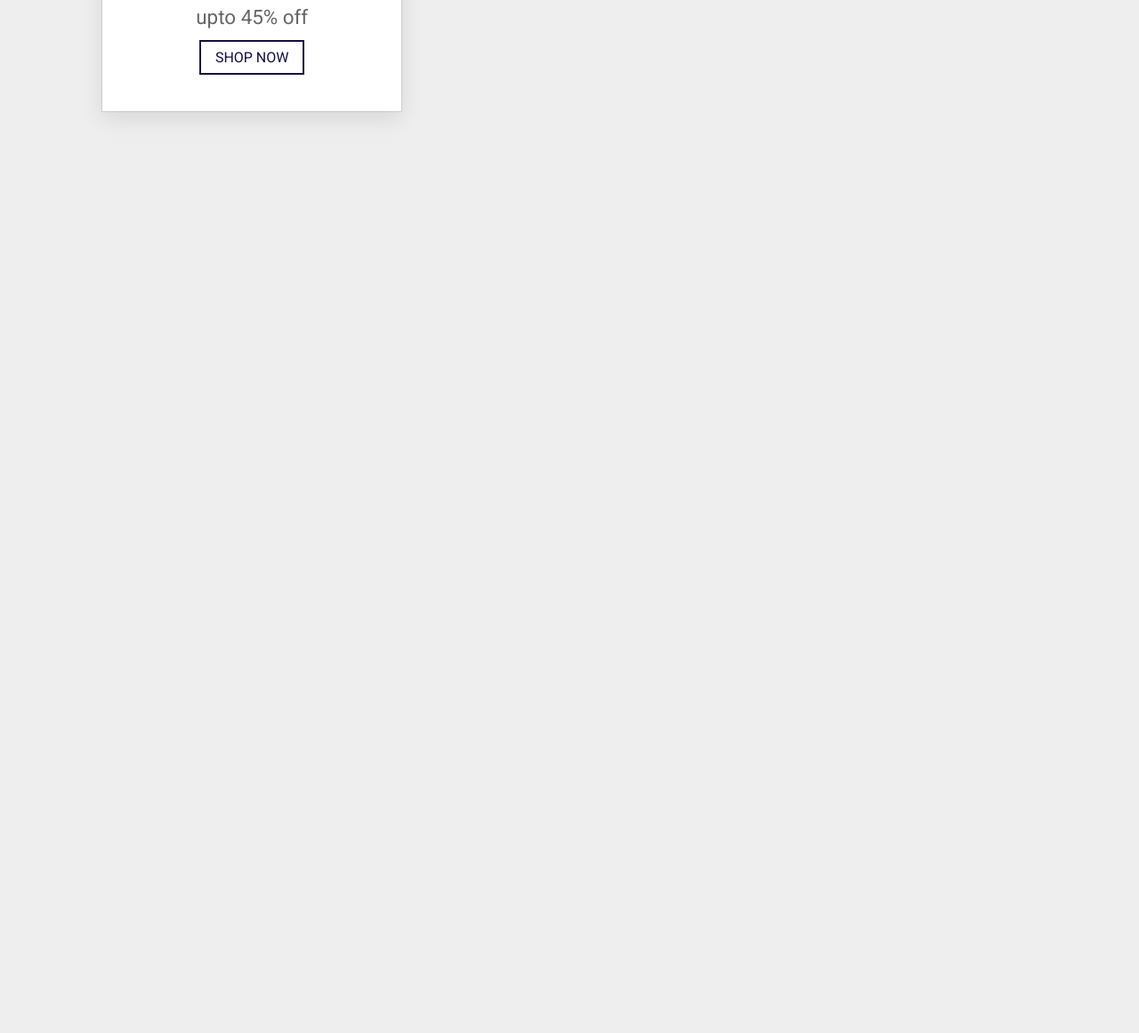
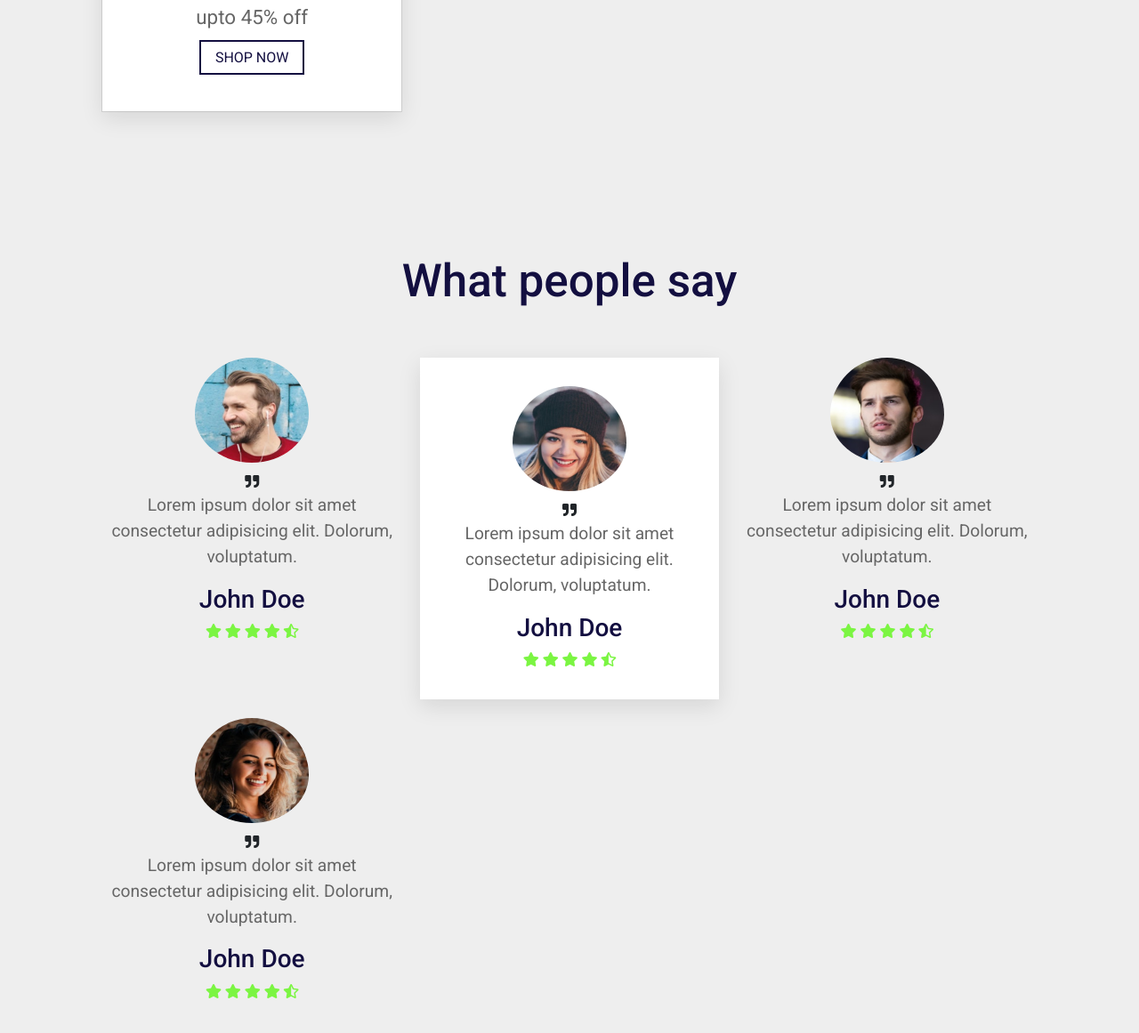
Before and after one commit to fobiero/ecommerce, a plain HTML site: page index.html in a window 1280 px wide. Shown: the part 3446-4607 px from the top of the page at 89% size. Before the commit the page ends 3763 px from the top, so only its background shows below. Drawn offline with nearby package versions, Linux system fonts and the light colour scheme.

Commit message:
finish reviews build

```diff
--- a/css/style.css
+++ b/css/style.css
@@ -310,7 +310,75 @@ section {
 }
 
 
-/* end categores  */
+/* reviews  */
+
+.reviews .review-content {
+    display: grid;
+    grid-template-columns: repeat(auto-fit, minmax(20rem, 1fr));
+    gap: 1.3rem;
+    cursor: pointer;
+}
+
+.reviews .review-content .review-item {
+    text-align: center;
+    align-items: center;
+}
+
+.reviews .review-content .review-item img {
+    border-radius: 50%;
+    height: 8rem;
+    width: 8rem;
+    padding: 0px 0px 10px 0;
+}
+
+.reviews .review-content .review-item h3 {
+    color: var(--black);
+}
+
+.reviews .review-content .review-item p {
+    color: var(--light-color);
+    font-size: 1.2rem;
+}
+
+.active_one {
+    background-color: #fff;
+    padding: 2rem 1rem;
+    box-shadow: var(--box-shadow);
+}
 
 
-/*    Carousel Fade Transition   */
+/* SMALL SCREEN DEVICE  */
+
+@media screen and (max-width:720px) {
+    .header {
+        display: inline-block;
+    }
+    .header .navbar a {
+        font-size: .85rem;
+        padding: 6px 5px;
+    }
+    .header .navbar a:first-child {
+        margin-left: -15px;
+    }
+}
+
+@media screen and (max-width:1260px) {
+    .header {
+        display: inline-block;
+    }
+    .header .navbar a {
+        font-size: .85rem;
+        padding: 6px 5px;
+    }
+    .header .navbar a:first-child {
+        margin-left: -15px;
+    }
+    .title-names {
+        font-size: 3rem;
+        padding: 2rem 0;
+    }
+    .home {
+        background-size: cover;
+        background-position: center;
+    }
+}
--- a/index.html
+++ b/index.html
@@ -259,8 +259,66 @@
     </section>
     <!-- end categories  -->
     <!-- reviews  -->
-    <section class="reviews">
-
+    <section class="reviews" id="reviews">
+        <h1 class="title-names">What people say</h1>
+        <div class="review-content">
+            <div class="review-item">
+                <img src="./image/pic-1.png" alt=""><br>
+                <i class="fas fa-quote-right"></i>
+                <p>Lorem ipsum dolor sit amet consectetur adipisicing elit. Dolorum, voluptatum.</p>
+                <h3>John Doe</h3>
+                <div class="ratings">
+                    <i class="fas fa-star"></i>
+                    <i class="fas fa-star"></i>
+                    <i class="fas fa-star"></i>
+                    <i class="fas fa-star"></i>
+                    <i class="fas fa-star-half-alt"></i>
+                </div>
+            </div>
+            <!-- end first review  -->
+            <div class="review-item active_one">
+                <img src="./image/pic-2.png" alt=""><br>
+                <i class="fas fa-quote-right"></i>
+                <p>Lorem ipsum dolor sit amet consectetur adipisicing elit. Dolorum, voluptatum.</p>
+                <h3>John Doe</h3>
+                <div class="ratings">
+                    <i class="fas fa-star"></i>
+                    <i class="fas fa-star"></i>
+                    <i class="fas fa-star"></i>
+                    <i class="fas fa-star"></i>
+                    <i class="fas fa-star-half-alt"></i>
+                </div>
+            </div>
+            <!-- end first review  -->
+            <div class="review-item">
+                <img src="./image/pic-3.png" alt=""><br>
+                <i class="fas fa-quote-right"></i>
+                <p>Lorem ipsum dolor sit amet consectetur adipisicing elit. Dolorum, voluptatum.</p>
+                <h3>John Doe</h3>
+                <div class="ratings">
+                    <i class="fas fa-star"></i>
+                    <i class="fas fa-star"></i>
+                    <i class="fas fa-star"></i>
+                    <i class="fas fa-star"></i>
+                    <i class="fas fa-star-half-alt"></i>
+                </div>
+            </div>
+            <!-- end first review  -->
+            <div class="review-item">
+                <img src="./image/pic-4.png" alt=""><br>
+                <i class="fas fa-quote-right"></i>
+                <p>Lorem ipsum dolor sit amet consectetur adipisicing elit. Dolorum, voluptatum.</p>
+                <h3>John Doe</h3>
+                <div class="ratings">
+                    <i class="fas fa-star"></i>
+                    <i class="fas fa-star"></i>
+                    <i class="fas fa-star"></i>
+                    <i class="fas fa-star"></i>
+                    <i class="fas fa-star-half-alt"></i>
+                </div>
+            </div>
+            <!-- end first review  -->
+        </div>
     </section>
 
 
```
